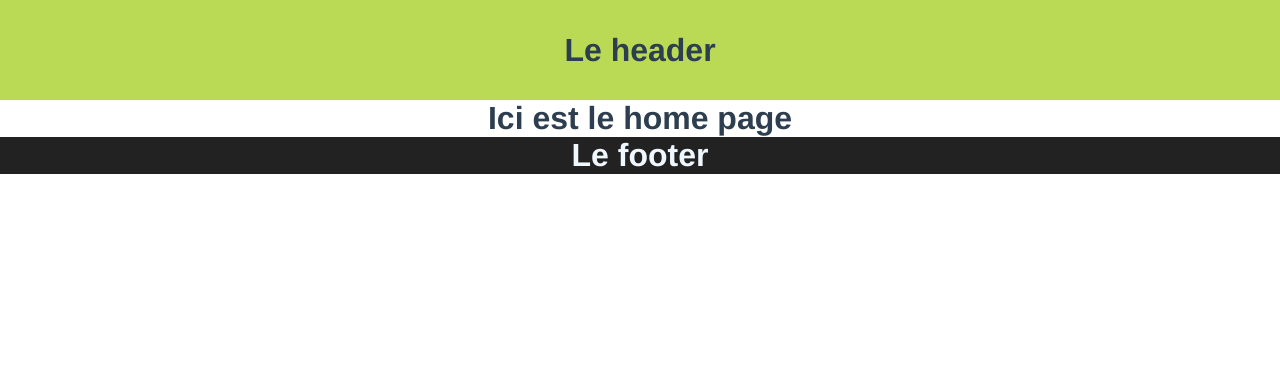
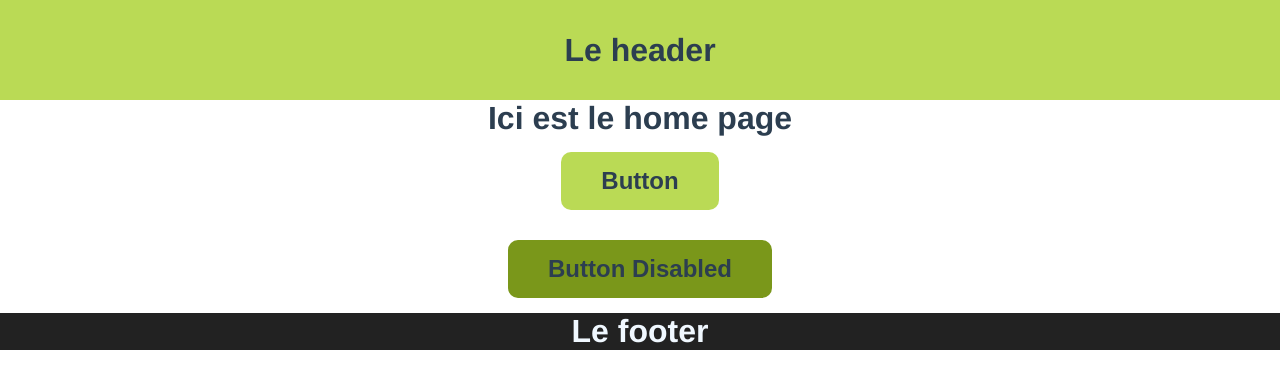
Before and after one commit to AdrienCalmesnil/09-2021-TP3-Vue-Microsoft-Graph, a Vue app: page / in a window 1280 px wide. Shown: the top 388 px of the page. Built offline with nearby package versions, Linux system fonts and the light colour scheme.

Commit message:
create BaseButton with primary  color

```diff
--- a/src/App.vue
+++ b/src/App.vue
@@ -2,19 +2,24 @@
   <div>
     <BaseLayout>
       <HomePage />
+      <BaseButton>Button</BaseButton>
+      <BaseButton :disable="true">Button Disabled</BaseButton>
     </BaseLayout>
+
   </div>
 </template>
 
 <script>
 import HomePage from "./pages/HomePage.vue";
-import BaseLayout from "./components/BaseLayout.vue"
+import BaseLayout from "./components/BaseLayout.vue";
+import BaseButton from "./components/BaseButton.vue";
 
 export default {
   name: "App",
   components: {
     HomePage,
     BaseLayout,
+    BaseButton
   },
 };
 </script>
--- a/src/components/BaseButton.vue
+++ b/src/components/BaseButton.vue
@@ -1,20 +1,76 @@
 <template>
     <div class="button">
-        <button>Click on me</button>
+        <button id='but_disabled' v-if="disable" disabled><slot></slot></button>
+        <button id='but_activate' v-else><slot></slot></button>
     </div>
 </template>
 
 <script>
 export default {
   name: "BaseButton",
-  data() {
-    return {};
+  disable : false,
+  props:{
+      disable: {type: Boolean},
   },
+  data(){
+      return{}
+  },
+
 };
 </script>
 
 <style scoped>
+#app {
+  font-family: Avenir, Helvetica, Arial, sans-serif;
+  -webkit-font-smoothing: antialiased;
+  -moz-osx-font-smoothing: grayscale;
+  text-align: center;
+  color: #2c3e50;
+  /* margin-top: 60px; */
+}
 
+* {
+    margin: 0;
+    padding: 0;
+    box-sizing:  border-box;
+}
 
+/* .button{
+    width: 100px;
+    height: 100px;
+    background: red;
+} */
+
+button{
+    padding: 15px 40px;
+    background: none;
+    border-radius: 10px;
+    border: #BADA55;
+    background: #BADA55;
+    color: #2c3e50;
+    margin: 15px 0;
+    font-size: 1.5em;
+    font-weight: bold;
+}
+
+#but_activate:hover{
+    background: white;
+    color: #2c3e50;
+    border: 2px solid #BADA55;
+}
+
+button:focus{
+    background: red;
+}
+
+#but_disabled{
+    background: #7a971a;
+}
+
+#but_disabled:hover{
+    background: white;
+    color: #2c3e50;
+    border: 2px solid #7a971a;
+}
 
 </style>
```
